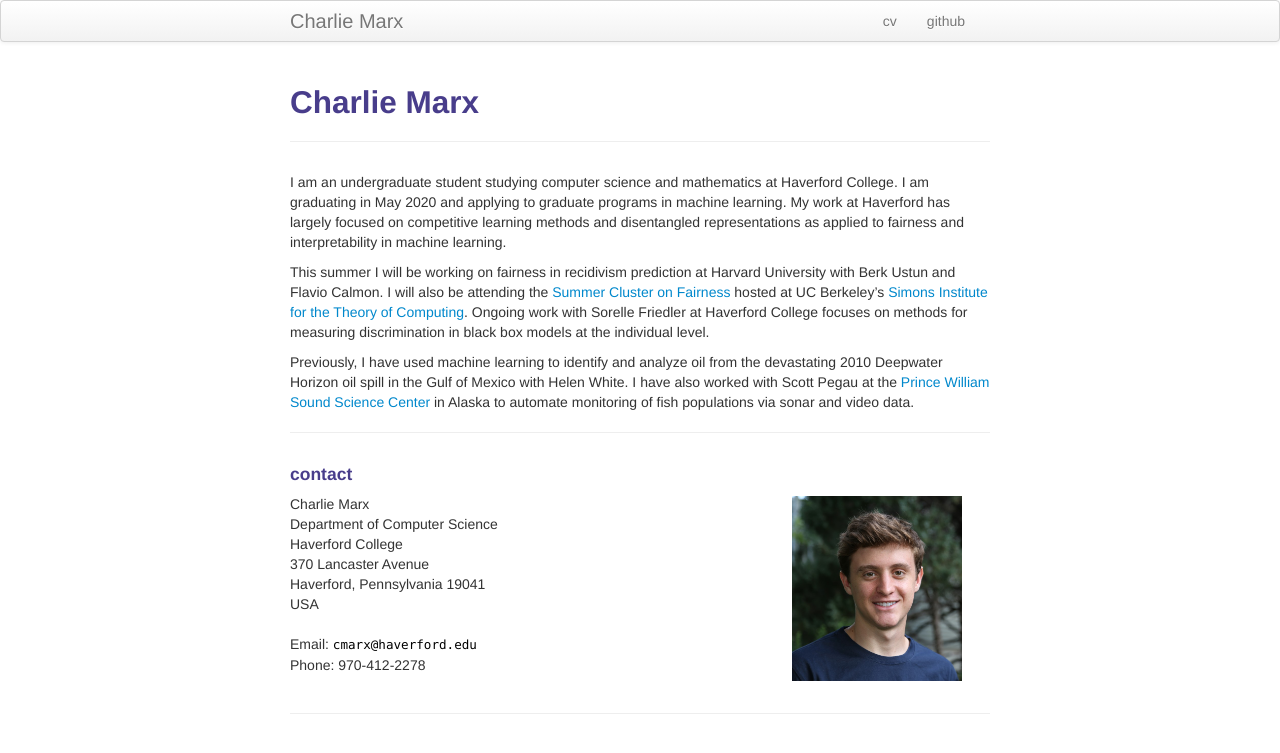
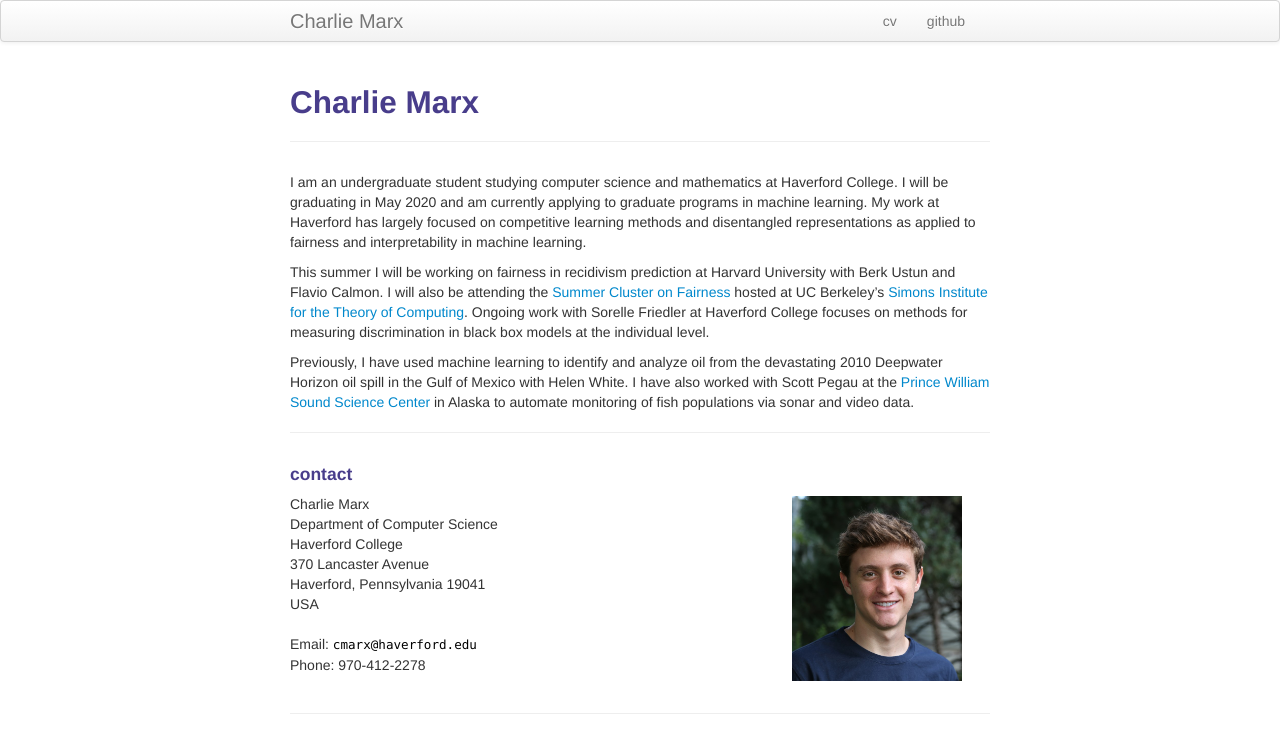
Before and after one commit to charliemarx/charliemarx.github.io, a Jekyll site: the page built from index.md, in a window 1280 px wide. Shown: the top 753 px of the page. Built offline with Jekyll 4.4.1, drawn with Linux system fonts in a browser that asks for light colours.

Commit message:
finalizing

```diff
--- a/index.md
+++ b/index.md
@@ -8,7 +8,7 @@ description: Charlie Marx is an undergraduate student studying computer science
   <h2>{{ page.title }} {% if page.tagline %} <small>{{ page.tagline }}</small>{% endif %}</h2>
 </div>
 
-I am an undergraduate student studying computer science and mathematics at Haverford College. I am graduating in May 2020 and applying to graduate programs in machine learning. My work at Haverford has largely focused on competitive learning methods and disentangled representations as applied to fairness and interpretability in machine learning.
+I am an undergraduate student studying computer science and mathematics at Haverford College. I will be graduating in May 2020 and am currently applying to graduate programs in machine learning. My work at Haverford has largely focused on competitive learning methods and disentangled representations as applied to fairness and interpretability in machine learning.
 
 This summer I will be working on fairness in recidivism prediction at Harvard University with Berk Ustun and Flavio Calmon. I will also be attending the [Summer Cluster on Fairness](https://simons.berkeley.edu/programs/fairness2019) hosted at UC Berkeley's [Simons Institute for the Theory of Computing](https://simons.berkeley.edu/). Ongoing work with Sorelle Friedler at Haverford College focuses on methods for measuring discrimination in black box models at the individual level.
 
```
Also changed, not shown: 1 other file.
